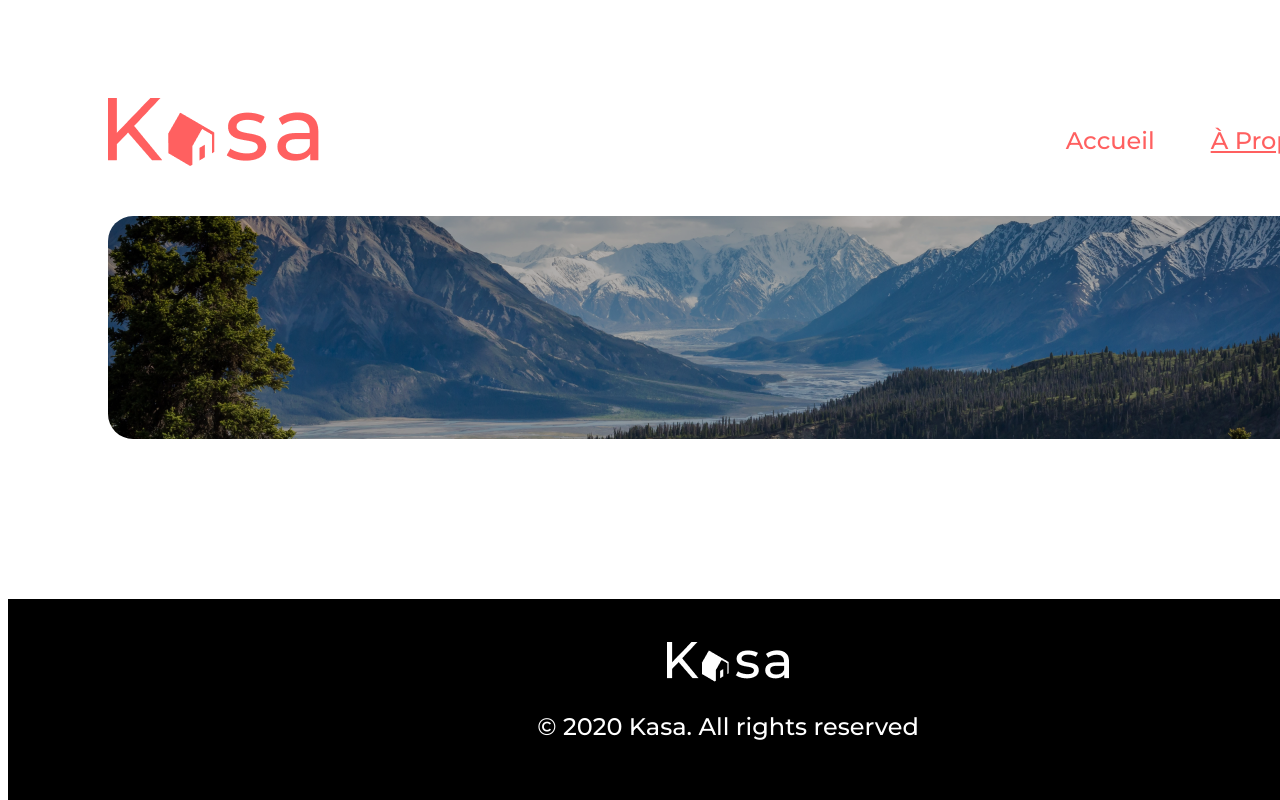
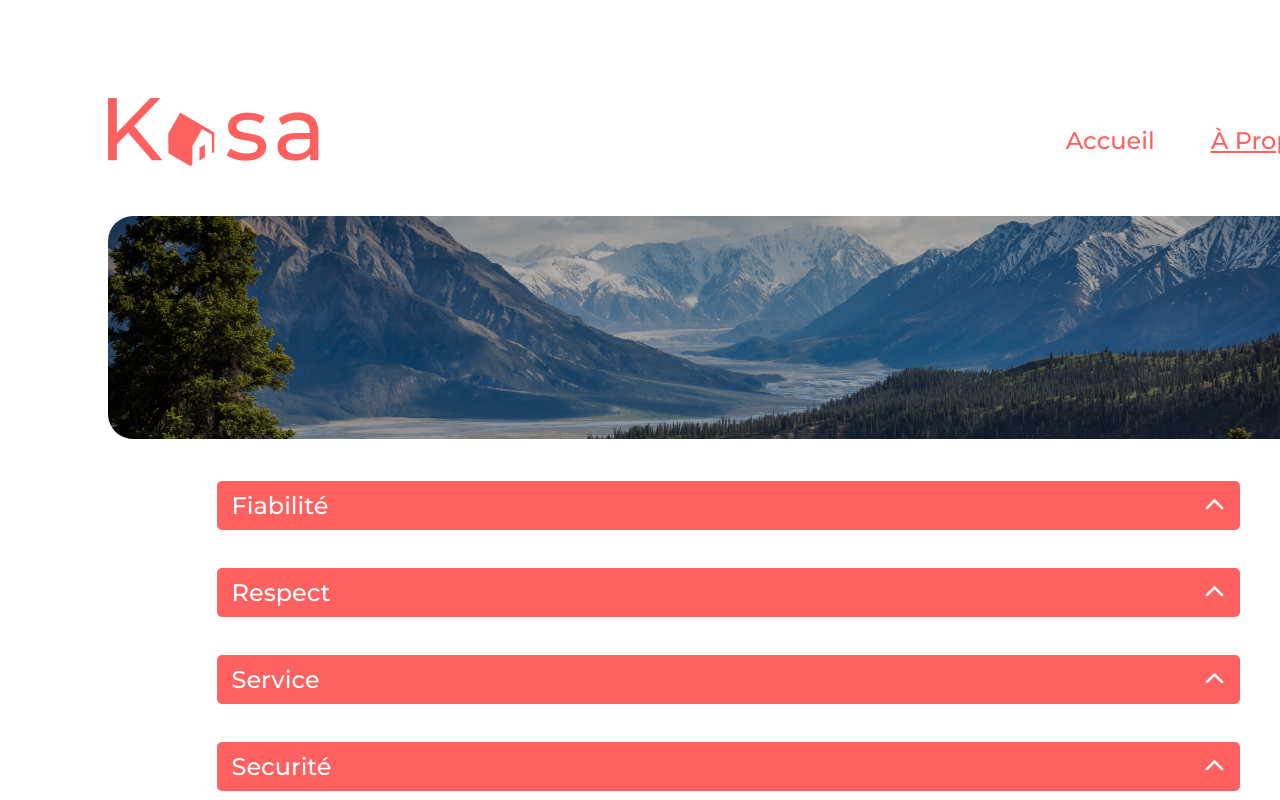
Before and after one commit to nassima02/kaza, a React (Create React App) app: page /about in a window 1280 px wide. Shown: the top 800 px of the page. Built offline with nearby package versions, Linux system fonts and the light colour scheme.

Commit message:
feat[pages]: realisation des pages "A propos et 404"

```diff
--- a/package.json
+++ b/package.json
@@ -3,6 +3,10 @@
   "version": "0.1.0",
   "private": true,
   "dependencies": {
+    "@fortawesome/fontawesome-free": "^6.5.1",
+    "@fortawesome/fontawesome-svg-core": "^6.5.1",
+    "@fortawesome/free-solid-svg-icons": "^6.5.1",
+    "@fortawesome/react-fontawesome": "^0.2.0",
     "@testing-library/jest-dom": "^5.17.0",
     "@testing-library/react": "^13.4.0",
     "@testing-library/user-event": "^13.5.0",
--- a/src/assets/styles.scss
+++ b/src/assets/styles.scss
@@ -1,5 +1,5 @@
+@import url('https://fonts.googleapis.com/css2?family=Montserrat:wght@500&display=swap');
 /************les polices de caractères ***************/
-@import url('https://fonts.googleapis.com/css2?family=Montserrat:wght@500&display=swap');
 .police {
     font-family: Montserrat;
     font-size: 24px;
@@ -11,6 +11,9 @@
 }
 .police-banner {
     font-size: 48px;
+}
+h2 {
+    margin: 0 !important;
 }
 /*************** style de template avec header et footer **********/
 .template {
@@ -88,11 +91,16 @@
 }
 
 /****** style de gallery et composant carte *********/
+
 .gallery {
+    max-width: 1240px;
+    background: #f6f6f6;
     display: grid;
     grid-template-columns: repeat(3, minmax(0, 1fr));
     gap: 50px 60px;
-    padding: 56px 50px 50px 56px;
+    padding: 50px;
+    border-radius: 25px;
+    margin-top: 43px;
 }
 .card {
     height: 340px;
@@ -109,3 +117,84 @@
 .card h3 {
     margin: 20px;
 }
+
+/*************** style de la page d'erreur ****************/
+.police-error {
+    font-size: 36px;
+    line-height: 51px;
+    text-align: left;
+    color: #ff6060;
+    margin: 139px 284px 139px 284px;
+}
+.img404 {
+    margin: 89px 421.5px 0 421.5px;
+}
+.police-nav {
+    font-size: 18px;
+    color: #ff6060;
+}
+.error {
+    padding: 0 578px 139px 578px;
+}
+
+/* Ajoutez les styles appropriés pour l'élément .accordion-arrow */
+.accordion {
+    width: 1023px;
+    margin: 38px 108.5px;
+    border-radius: 5px;
+    background: #ff6060;
+}
+
+.accordion-title {
+    display: flex;
+    justify-content: space-between;
+    align-items: center;
+    margin: 0;
+    padding: 10px 15px;
+}
+
+.arrow {
+    color: white;
+    font-size: 20px;
+    transition: transform 0.3s ease;
+}
+
+.rotate {
+    transition: transform 0.3s ease;
+    transform: rotate(-180deg);
+}
+
+.accordion-content {
+    color: #ff6060;
+    margin: 0;
+    padding: 15px;
+    font-size: 17px;
+    position: relative;
+}
+.accordion-content-wrapper {
+    background-color: #f3efef;
+    overflow: hidden;
+    max-height: 0;
+    transition: max-height 0.6s ease-in-out;
+    position: relative;
+}
+
+.accordion-content-wrapper.open-wrapper {
+    max-height: 500px;
+    transition: max-height 0.8s ease-in-out;
+}
+
+.accordion-content.open-text {
+    animation: slideIn 0.6s ease;
+}
+
+@keyframes slideIn {
+    from {
+        top: -50px;
+        opacity: 0;
+    }
+    to {
+        top: 0;
+        opacity: 1;
+    }
+}
--- /dev/null
+++ b/src/components/Accordion.jsx
@@ -0,0 +1,74 @@
+import React, { useState } from 'react'
+//import './styles.scss' // Assurez-vous de créer un fichier CSS (Accordion.css) pour les styles.
+import '@fortawesome/fontawesome-free/css/all.css'
+// const Accordion = (props) => {
+//     const [isActive, setIsActive] = useState(false)
+//
+//     const toggleAccordion = () => {
+//         setIsActive(!isActive)
+//     }
+//
+//     return (
+//         <div className="accordion">
+//             <div className="accordion-title" onClick={toggleAccordion}>
+//                 <h2 className="police">{props.title}</h2>
+//                 <i
+//                     className={`fa-solid fa-chevron-up arrow ${
+//                         isActive ? 'rotate' : ''
+//                     }`}
+//                 ></i>
+//             </div>
+//             {isActive && (
+//                 <div
+//                     className={`accordion-content-wrapper ${
+//                         isActive ? 'open-wrapper' : ''
+//                     }`}
+//                 >
+//                     <p
+//                         className={`accordion-content police ${
+//                             isActive ? 'open-text' : 'close-text'
+//                         }`}
+//                     >
+//                         {props.description}
+//                     </p>
+//                 </div>
+//             )}
+//         </div>
+//     )
+// }
+// export default Accordion
+const Accordion = (props) => {
+    const [isActive, setIsActive] = useState(false)
+
+    const toggleAccordion = () => {
+        setIsActive(!isActive)
+    }
+
+    return (
+        <div className={`accordion ${isActive ? 'open' : ''}`}>
+            <div className="accordion-title" onClick={toggleAccordion}>
+                <h2 className="police">{props.title}</h2>
+                <i
+                    className={`fa-solid fa-chevron-up arrow ${
+                        isActive ? 'rotate' : ''
+                    }`}
+                ></i>
+            </div>
+            <div
+                className={`accordion-content-wrapper ${
+                    isActive ? 'open-wrapper' : ''
+                }`}
+            >
+                <p
+                    className={`accordion-content police ${
+                        isActive ? 'open-text' : ''
+                    }`}
+                >
+                    {props.description}
+                </p>
+            </div>
+        </div>
+    )
+}
+
+export default Accordion
--- a/src/index.js
+++ b/src/index.js
@@ -3,12 +3,32 @@ import ReactDOM from 'react-dom/client'
 import { BrowserRouter as Router, Routes, Route } from 'react-router-dom'
 import routes from './router.config/router'
 import './assets/styles.scss'
+import Template from './components/Template'
 
 const rootElement = document.getElementById('root')
+
+// ReactDOM.createRoot(rootElement).render(
+//     <React.StrictMode>
+//         <Router>
+//             <Template>
+//                 <Routes>
+//                     {routes.map((route, index) => (
+//                         <Route
+//                             key={index}
+//                             path={route.path}
+//                             element={route.element}
+//                         />
+//                     ))}
+//                 </Routes>
+//             </Template>
+//         </Router>
+//     </React.StrictMode>
+// )
 
 ReactDOM.createRoot(rootElement).render(
     <React.StrictMode>
         <Router>
+            <Template>
                 <Routes>
                     {routes.map((route, index) => (
                         <Route
@@ -18,6 +38,7 @@ ReactDOM.createRoot(rootElement).render(
                         />
                     ))}
                 </Routes>
+            </Template>
         </Router>
     </React.StrictMode>
 )
--- a/src/pages/About.js
+++ b/src/pages/About.js
@@ -1,10 +1,11 @@
-import React from 'react'
-import Template from '../components/Template'
-import Card from '../components/Card'
+//import React, { useState } from 'react'
+//import Template from '../components/Template'
 import Banner from '../components/Banner'
+import '../assets/styles.scss' // Import du fichier CSS
+import Accordion from '../components/Accordion'
+
 function About() {
     return (
-        <Template>
         <div className="home">
             <Banner
                 title=""
@@ -12,9 +13,35 @@ function About() {
                 alt="Image de bannière représentant une vue sur les montagnes"
             />
 
-                <section className="gallery"></section>
+            <section>
+                <Accordion
+                    title="Fiabilité"
+                    description="Les annonces postées sur Kasa garantissent une fiabilité
+                    totale. Les photos sont conformes aux logements, et toutes les informations
+                     sont régulièrement vérifiées par nos équipes. "
+                />
+                <Accordion
+                    title="Respect"
+                    description="La bienveillance fait partie des valeurs
+                fondatrices de Kasa. Tout comportement discriminatoire ou de perturbation du voisinage
+                 entrianera une exclusion de notre plateforme."
+                />
+                <Accordion
+                    title="Service"
+                    description="La bienveillance fait partie des valeurs
+                fondatrices de Kasa. Tout comportement discriminatoire ou de perturbation du voisinage
+                 entrianera une exclusion de notre plateforme."
+                />
+                <Accordion
+                    title="Securité"
+                    description="La sécurité est la priorité de Kasa. Aussi bien
+                 pour nos hôtes que pour les voyageur, chaque logement correspond aux critères de sécurité
+                 établis par nos services. En laissant une note aussi bien à l'hôte qu'au locatire, cela
+                 permet à nos équipes de vérifier que les standards sont bien respectés. Nous organisons
+                  également des ateliers sur la sécurité domestique pour nos hôtes."
+                />
+            </section>
         </div>
-        </Template>
     )
 }
 
--- a/src/pages/Error.js
+++ b/src/pages/Error.js
@@ -1,14 +1,20 @@
 import React from 'react'
-import Template from '../components/Template'
+//import Template from '../components/Template'
+import { NavLink } from 'react-router-dom'
 
 function Error() {
     return (
-        <Template>
-            <div>
-                <h1>Error</h1>
-                <img src="/404.png" alt="erreur 404" />
+        <div>
+            <img className="img404" src="/404.png" alt="erreur 404" />
+            <p className=" police police-error">
+                Oups! La page que vous demandez n'existe pas.
+            </p>
+            <div className="error">
+                <NavLink to="/" className="police police-nav">
+                    Retourner sur la page d’accueil
+                </NavLink>
             </div>
-        </Template>
+        </div>
     )
 }
 
--- a/src/pages/FicheLogement.js
+++ b/src/pages/FicheLogement.js
@@ -1,12 +1,8 @@
 import React from 'react'
-import Template from '../components/Template'
+//import Template from '../components/Template'
 
 function FicheLogement() {
-    return (
-        <Template>
-            <h2>Ici va être insérer les fiches Logements</h2>
-        </Template>
-    )
+    return <h2>Ici va être insérer les fiches Logements</h2>
 }
 
 export default FicheLogement
--- a/src/pages/Home.js
+++ b/src/pages/Home.js
@@ -1,11 +1,10 @@
 import React from 'react'
-import Template from '../components/Template'
+//import Template from '../components/Template'
 import Card from '../components/Card'
 import Banner from '../components/Banner'
 import logementsData from '../data/logements.json'
 function Home() {
     return (
-        <Template>
         <div className="home">
             <Banner
                 title="Chez vous, partout et ailleurs"
@@ -24,7 +23,6 @@ function Home() {
                 ))}
             </section>
         </div>
-        </Template>
     )
 }
 
--- a/src/router.config/router.js
+++ b/src/router.config/router.js
@@ -25,8 +25,6 @@
 // ])
 // export default router
 import React from 'react'
-
-//import ReactDOM from 'react-dom';
 import Home from '../pages/Home'
 import About from '../pages/About'
 import Error from '../pages/Error'
```
Also changed, not shown: src/components/Header.js (+9 -6 lines), 1 other file (tests, documents, lock files or other folders). Lines whose indentation alone changed are shown as unchanged.
